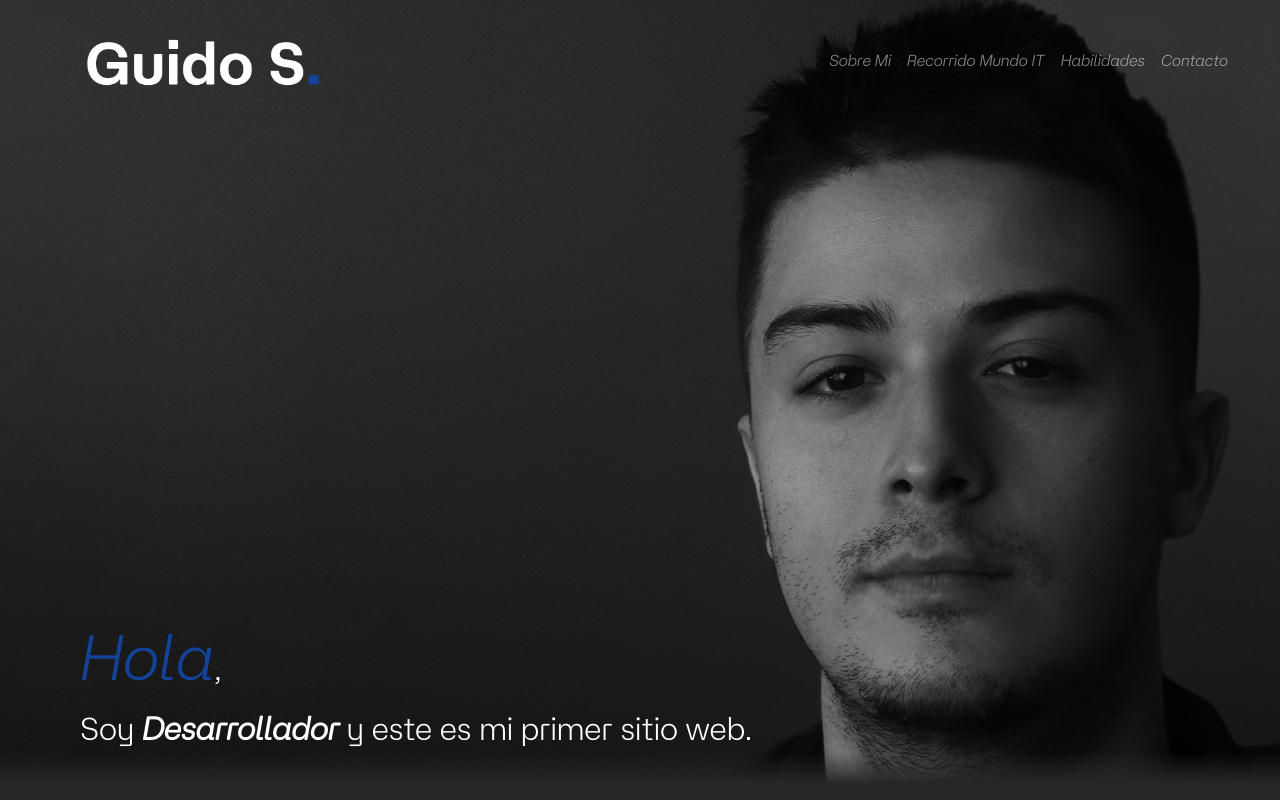
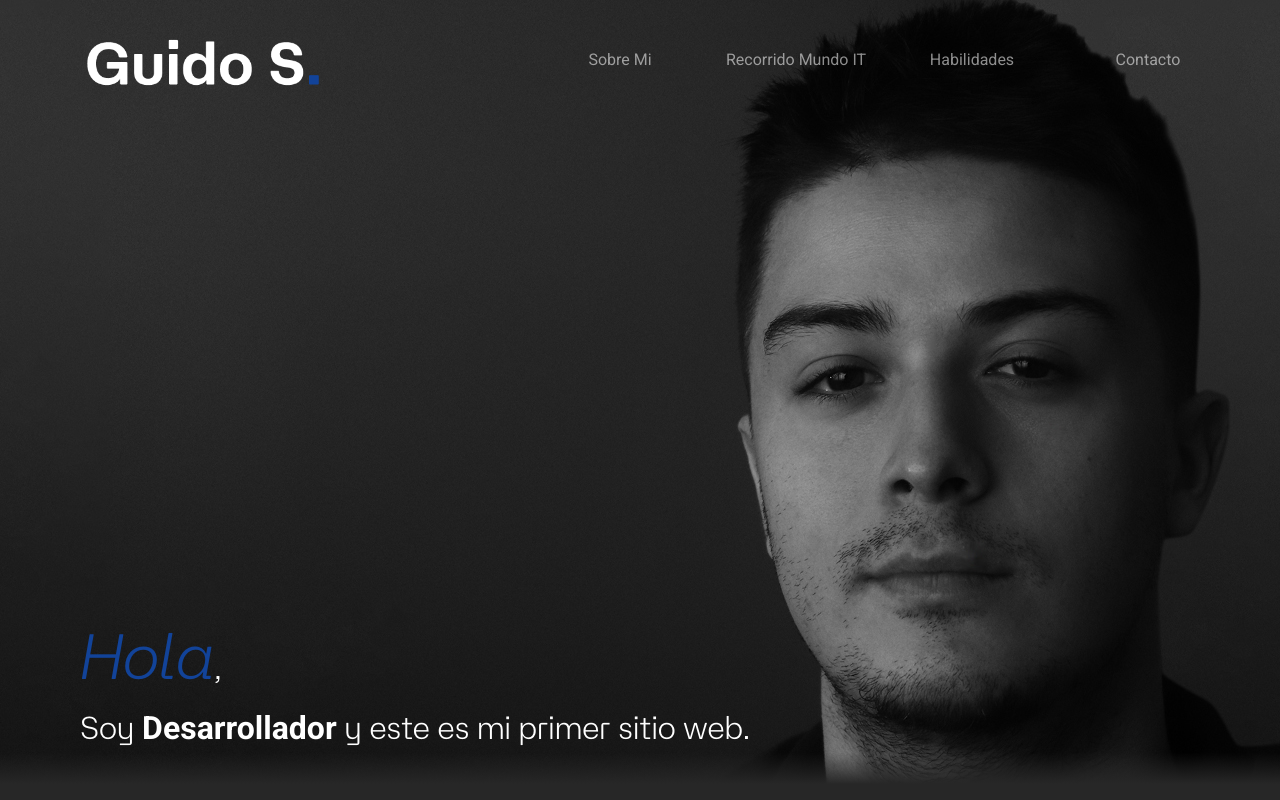
Before and after one commit to sercoguido/GScv, a plain HTML site: page index.html in a window 1280 px wide. Shown: the top 800 px of the page. Drawn offline with nearby package versions, Linux system fonts and the light colour scheme.

Commit message:
Add files via upload

```diff
--- a/index.html
+++ b/index.html
@@ -57,7 +57,7 @@
               <div><a href="index.html"><img class="logo" alt="Logo Guido Sercovich Web | Responsive CV" src="img/Logo.png" alt="LogoGuido S."></a></div>
             </div>
 
-        <div class="navbar navbar-expand-md navbar-dark bg-dark barraNavegacion">
+            <div class="navbar navbar-expand-lg navbar-dark bg-dark barraNavegacion flex-row flex-md-row">
               <div class="container-fluid">
                 <!-- boton del menu -->
 
@@ -67,29 +67,29 @@
 
                 <!-- elementos del menu colapsable -->
 
-            <div class="collapse navbar-collapse" id="menu">
+                <div class="collapse navbar-collapse justify-content-center" id="menu">
                   <ul class="navbar-nav me-auto">
                     <li class="nav-item">
-                <a class="nav-link articuloMenu " aria-current="page" href="#sobreMi">Sobre Mi</a>
+                      <a class="nav-link" aria-current="page" href="#sobreMi">Sobre Mi</a>
                     </li>
                     <li class="nav-item">
-                <a class="nav-link articuloMenu" href="#recorridoIT">Recorrido Mundo IT</a>
+                      <a class="nav-link" href="#recorridoIT">Recorrido Mundo IT</a>
                     </li>
                     <li class="nav-item">
-                <a class="nav-link articuloMenu" href="#habilidades">Habilidades</a>
+                      <a class="nav-link" href="#habilidades">Habilidades</a>
                     </li>
                     <li class="nav-item">
-                <a class="nav-link articuloMenu" href="#contacto">Contacto</a>
+                      <a class="nav-link" href="#contacto">Contacto</a>
                     </li>
                   </ul>
 
                   <hr class="d-md-none text-white-50">
 
                 </div>
-
               </div>
             </div>
           </nav>
+
 
 
 
@@ -269,8 +269,6 @@
         <div class="infofooter">
             <p class="textomininfofooter">Mail</p>
             <p class="textoinfofooter">Sercoguido@gmail.com</p>
-            <p class="textomininfofooter">Whatsapp</p>
-            <p class="textoinfofooter">+54 (011) 3900-4050</p>
             <p class="textoinferiorfooter">Además podés encontrarme en:</p>
             <div class="contenedorredes">
             <a href="https://www.linkedin.com/in/guido-sercovich-305a93202/" target="_blank"><img src="./img/linkedinfooter.png" alt="Redes Linkedin Guido" class="iconosredesfooter"></a>
--- a/style/style.css
+++ b/style/style.css
@@ -1,6 +1,6 @@
 /*rgb(18,67,153);*/
 *{
-    font-family: aerolightitalic;
+    font-family: roboto;
     margin: 0;
 }
 body {
@@ -29,9 +29,19 @@ nav{
     margin: 2rem;
 }
 
-.articuloMenu:hover{
-    color: rgb(18,67,153);
-    font-weight: 900;
+.articuloMenu{
+    margin-right: 1rem;
+}
+
+.navbar-nav li {
+    width: 11rem;
+    display: inline-block;
+    text-align: center;
+    transition: 0.2s ease-in-out;
+}
+
+.navbar-nav li:hover {
+    border-bottom: 0.1rem solid #2d5ec0;
 }
 
 .divTextoHeader{
@@ -304,6 +314,7 @@ footer{
     margin-bottom: 2rem;
     letter-spacing: 0.2rem;
 }
+
 .textomininfofooter{
     color:white;
     font-weight: 900;
```
Lines whose indentation alone changed are shown as unchanged.
